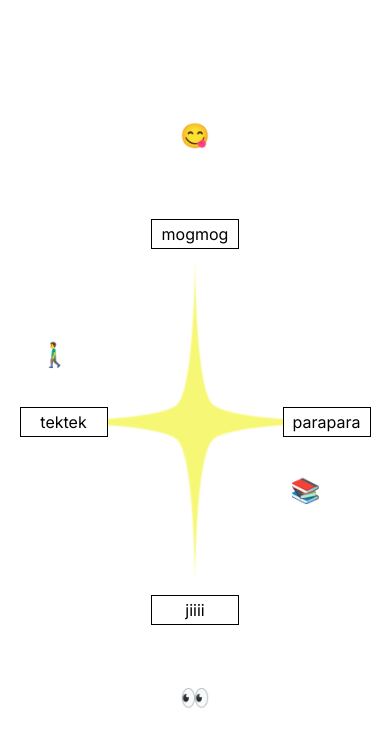
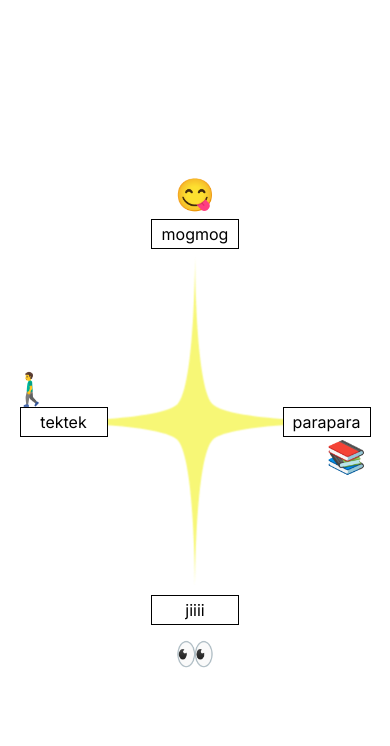
Before and after one commit to 0kyon/kyon-s-room, a Next.js app: page /livingroom in a window 390 px wide. Shown: the top 746 px of the page. Built offline with nearby package versions, Linux system fonts and the light colour scheme.

Commit message:
絵文字の位置も大体いい感じになってきた（ipadサイズは修正中）

```diff
--- a/src/app/livingroom/page.tsx
+++ b/src/app/livingroom/page.tsx
@@ -32,8 +32,26 @@ export default function LivingRoom() {
     return `${Math.floor(Math.random() * 61) - 30}deg`;
   };
 
-  // 幅600px以上と以下で絵文字の位置を変更
+  // 画面サイズに基づく表示調整
   const isWideScreen = windowWidth > 600;
+  const isTablet = windowWidth > 600 && windowWidth <= 1024;
+
+  // タブレットサイズでの左右絵文字の位置調整
+  const getEmojiPosition = (position: string) => {
+    if (position === 'tektek') {
+      if (!isWideScreen) return { top: '46%', left: '8%' }; // スマホ
+      if (isTablet) return { top: '50%', left: '12%' }; // タブレット
+      return { top: '50%', left: '18%' }; // PC
+    } else if (position === 'parapara') {
+      if (!isWideScreen) return { top: '54%', right: '1%' }; // スマホ
+      if (isTablet) return { top: '50%', right: '12%' }; // タブレット
+      return { top: '50%', right: '15%' }; // PC
+    }
+    return {};
+  };
+
+  const tektekPosition = getEmojiPosition('tektek');
+  const paraparaPosition = getEmojiPosition('parapara');
 
   return (
     <div className={styles.wrapper}>
@@ -44,7 +62,7 @@ export default function LivingRoom() {
         <div
           className={`${styles.emoji} ${activeMenu === 'mogmog' ? styles.active : ''}`}
           style={{
-            top: isWideScreen ? '10%' : '16%',
+            top: isWideScreen ? '15%' : '23%',
             left: '50%',
             cursor: 'pointer'
           }}
@@ -77,8 +95,8 @@ export default function LivingRoom() {
         <div
           className={`${styles.emoji} ${activeMenu === 'tektek' ? styles.active : ''}`}
           style={{
-            top: isWideScreen ? '50%' : '42%',
-            left: isWideScreen ? '18%' : '14%',
+            top: tektekPosition.top,
+            left: tektekPosition.left,
             cursor: 'pointer'
           }}
           onClick={() => toggleMenu('tektek')}
@@ -117,8 +135,8 @@ export default function LivingRoom() {
         <div
           className={`${styles.emoji} ${activeMenu === 'parapara' ? styles.active : ''}`}
           style={{
-            top: isWideScreen ? '50%' : '58%',
-            right: isWideScreen ? '18%' : '14%',
+            top: paraparaPosition.top,
+            right: paraparaPosition.right,
             cursor: 'pointer'
           }}
           onClick={() => toggleMenu('parapara')}
@@ -150,7 +168,7 @@ export default function LivingRoom() {
         <div
           className={`${styles.emoji} ${activeMenu === 'jiiii' ? styles.active : ''}`}
           style={{
-            bottom: isWideScreen ? '10%' : '14%',
+            bottom: isWideScreen ? '10%' : '18%',
             left: '50%',
             cursor: 'pointer'
           }}
--- a/src/app/livingroom/styles.module.css
+++ b/src/app/livingroom/styles.module.css
@@ -48,13 +48,13 @@
 
 @media (max-width: 768px) {
   .emoji {
-    font-size: 2rem;
+    font-size: 2.2rem;
   }
 }
 
 @media (max-width: 480px) {
   .emoji {
-    font-size: 1.5rem;
+    font-size: 2rem;
   }
 }
 
```
